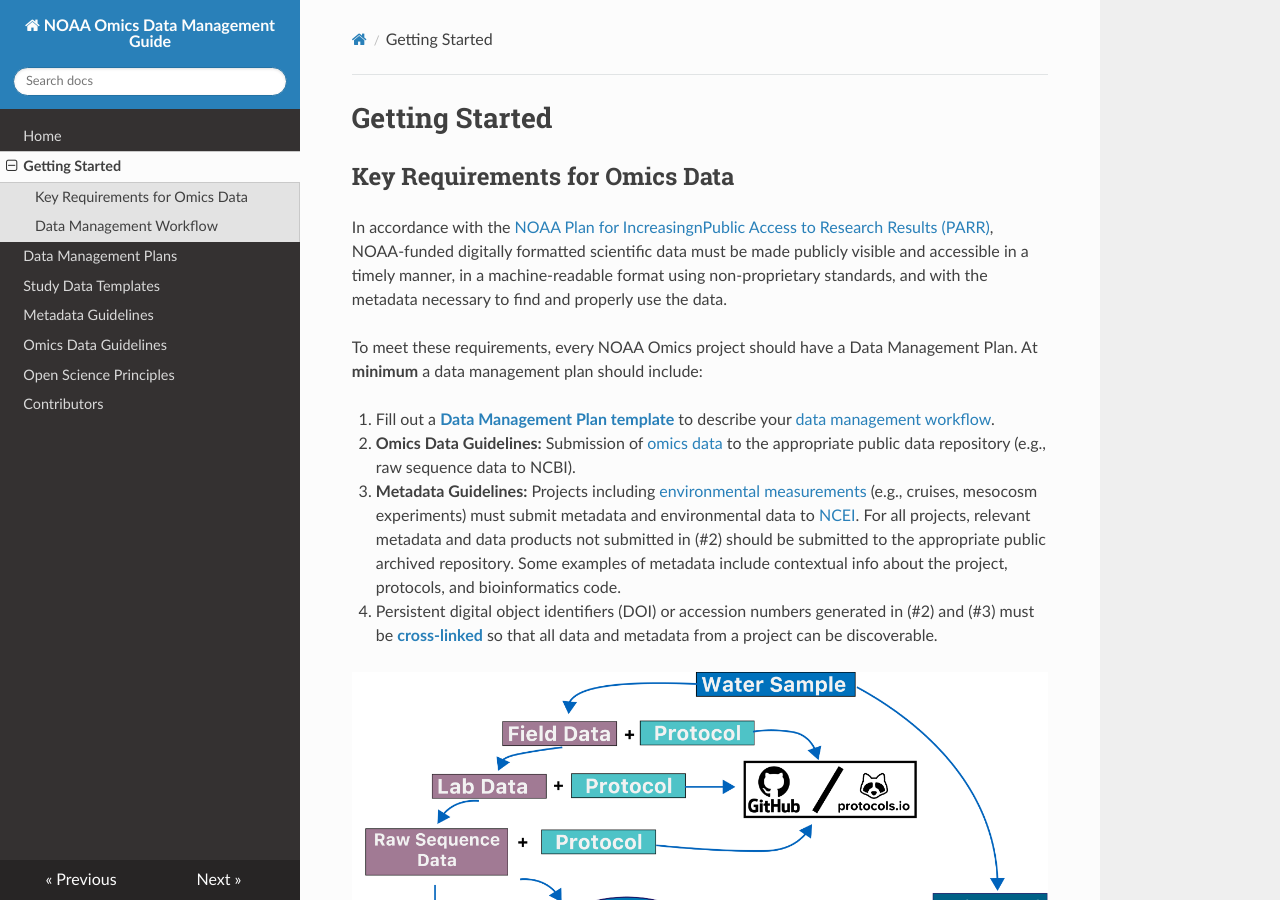
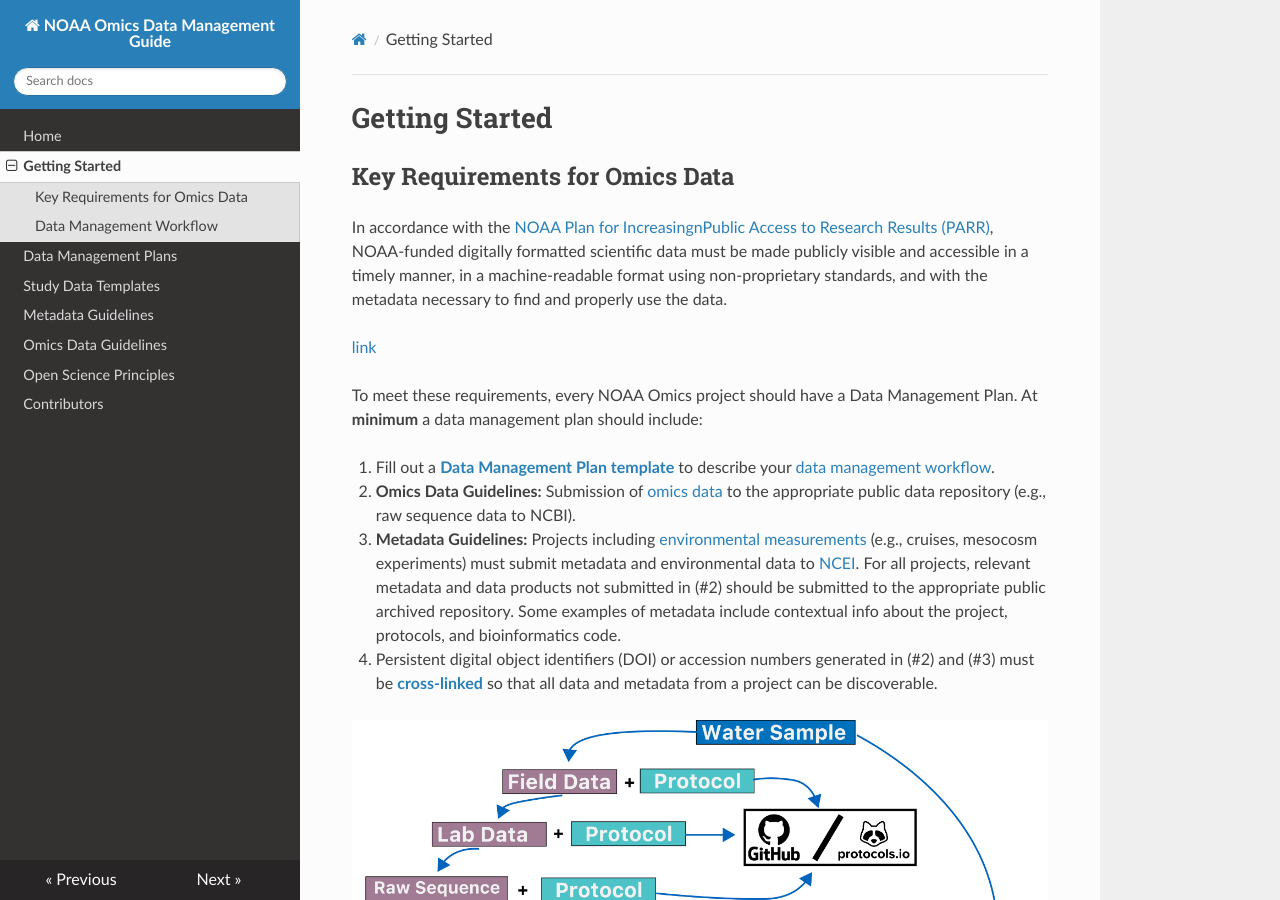
Before and after one commit to NOAA-Omics/noaa-omics-dmg, an MkDocs documentation site: the page built from docs/getting-started.md, in a window 1280 px wide and 900 px high. Built offline with MkDocs 1.6.1, drawn with Linux system fonts in a browser that asks for light colours; nearby versions of some CDN libraries.

Commit message:
Update getting-started.md

```diff
--- a/docs/getting-started.md
+++ b/docs/getting-started.md
@@ -5,12 +5,14 @@
 
 In accordance with the [NOAA Plan for IncreasingnPublic Access to Research Results (PARR)](https://www.glerl.noaa.gov/review2016/reviewer_docs/NOAA_PARR_Plan_v5.04.pdf), NOAA-funded digitally formatted scientific data must be made publicly visible and accessible in a timely manner, in a machine-readable format using non-proprietary standards, and with the metadata necessary to find and properly use the data.
 
+[link](http://example.com/path/to/page.html#a-header)
+
 To meet these requirements, every NOAA Omics project should have a Data Management Plan. At **minimum** a data management plan should include:
 
-1. Fill out a **[Data Management Plan template](https://noaa-omics-dmg.readthedocs.io/en/latest/study-data-templates.html)** to describe your [data management workflow](https://noaa-omics-dmg.readthedocs.io/en/latest/getting-started#data-management-workflow.html).
+1. Fill out a **[Data Management Plan template](https://noaa-omics-dmg.readthedocs.io/en/latest/study-data-templates.html)** to describe your [data management workflow](https://noaa-omics-dmg.readthedocs.io/en/latest/getting-started.html#data-management-workflow).
 2. **Omics Data Guidelines:** Submission of [omics data](https://noaa-omics-dmg.readthedocs.io/en/latest/omics-data-guidelines.html) to the appropriate public data repository (e.g., raw sequence data to NCBI).
 3. **Metadata Guidelines:** Projects including [environmental measurements](https://noaa-omics-dmg.readthedocs.io/en/latest/metadata-guidelines.html#submitting-metadata-and-environmental-data-to-repositories) (e.g., cruises, mesocosm experiments) must submit metadata and environmental data to [NCEI](https://www.ncei.noaa.gov/). For all projects, relevant metadata and data products not submitted in (#2) should be submitted to the appropriate public archived repository. Some examples of metadata include contextual info about the project, protocols, and bioinformatics code.
-4. Persistent digital object identifiers (DOI) or accession numbers generated in (#2) and (#3) must be **[cross-linked](https://noaa-omics-dmg.readthedocs.io/en/latest/omics-data-guidelines#archiving-and-cross-linking)** so that all data and metadata from a project can be discoverable.
+4. Persistent digital object identifiers (DOI) or accession numbers generated in (#2) and (#3) must be **[cross-linked](https://noaa-omics-dmg.readthedocs.io/en/latest/omics-data-guidelines.html#archiving-and-cross-linking)** so that all data and metadata from a project can be discoverable.
 
 ![DMG fig](assets/20240126_mermaid_eDNA_workflow.png)
 
```
